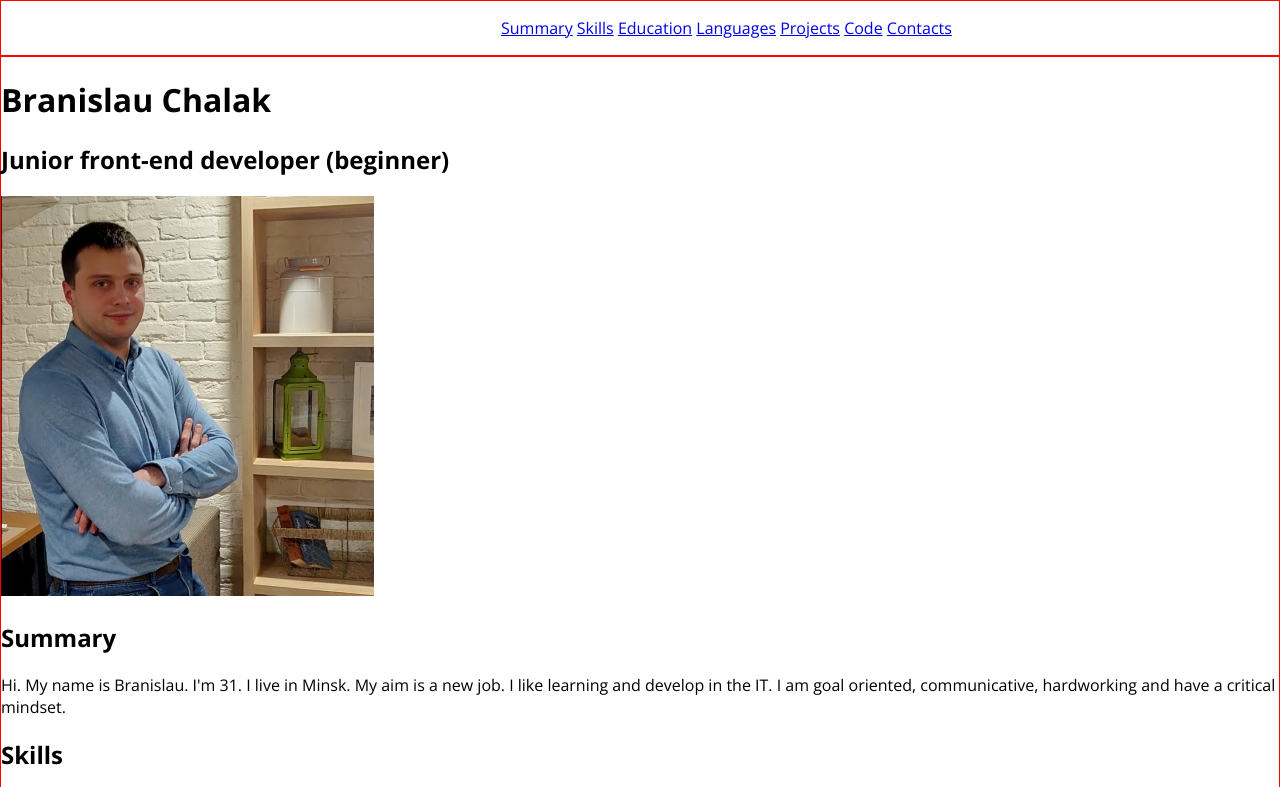
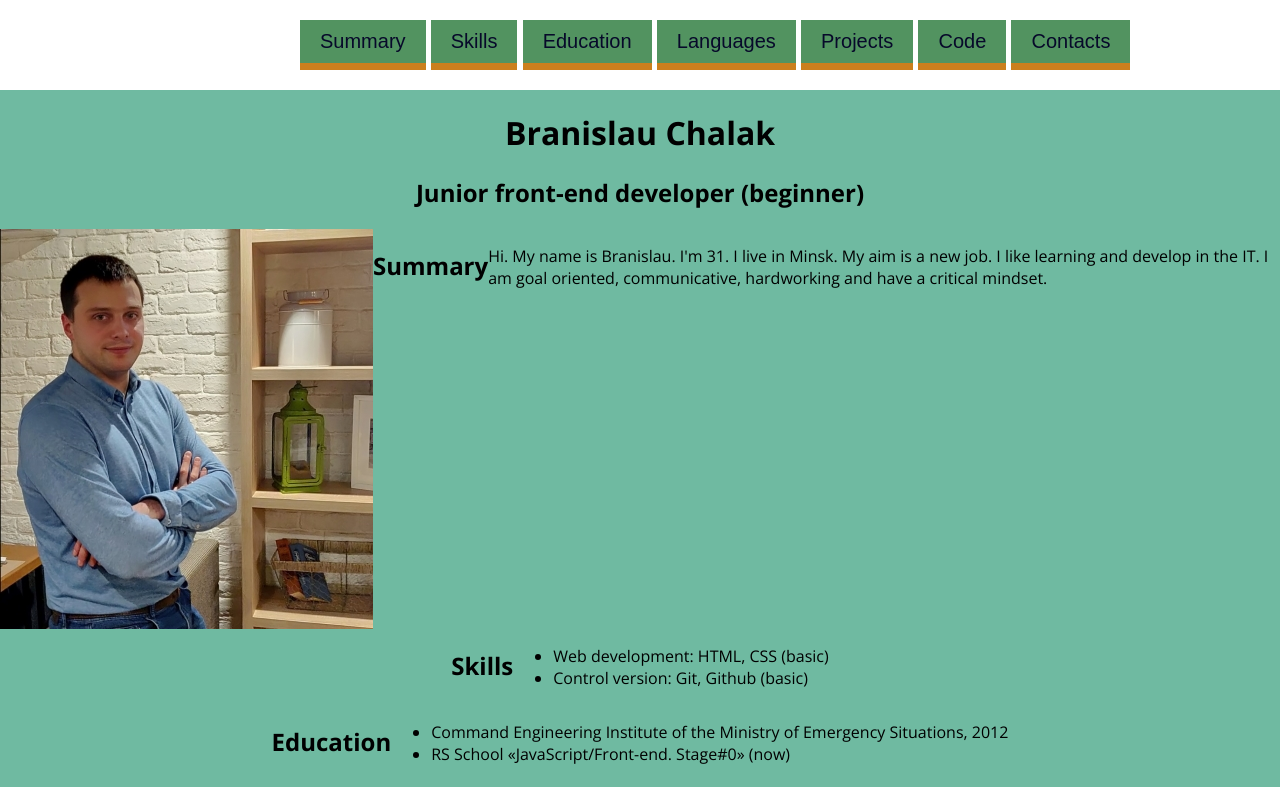
Before and after one commit to Branislau31/rsschool-cv, a plain HTML site: page index.html in a window 1280 px wide. Shown: the top 787 px of the page. Drawn offline with nearby package versions, Linux system fonts and the light colour scheme.

Commit message:
feat: upload style.css file

```diff
--- a/style.css
+++ b/style.css
@@ -3,9 +3,6 @@
 }
 
 body {
-
-
-
     font-family: 'Open Sans', sans-serif;
     min-height: 100vh;
     margin: 0;
@@ -13,31 +10,44 @@ body {
     justify-content: space-between;
     display: flex;
     flex-direction: column;
-
 }
 
-.header {
-    border: 1px solid red;
+.main-container {
+    text-align: center;
 }
 
-.main {
-    border: 1px solid red;
-}
-
-.footer {
-    border: 1px solid red;
-}
 .container {
     max-width: 1440px;
     margin: 0 auto;
+    display: flex;
+    justify-content: center;
 }
 
 .nav-list {
     list-style-type: none;
-    margin-left: 500px;
+    margin-left: 300px;
     padding-left: 0;
+    font-size: 20px;
+    }
+
+    .nav-list a {
+        display: inline-block;
+        color:#07092a;
+        padding: 10px 20px;
+        background-color: #529360;
+        font-family: sans-serif;
+        text-decoration: none;
+        border-bottom: 7px solid #cb7f1d;
+    }
+
+    .nav-list li {
+        display: inline;
+  }
+
+.main {
+    background-color: #6fbaa1;
 }
 
-  .nav-list li {
-    display: inline;
-  }
+.footer {
+    background-color: #73498a;
+}
```
